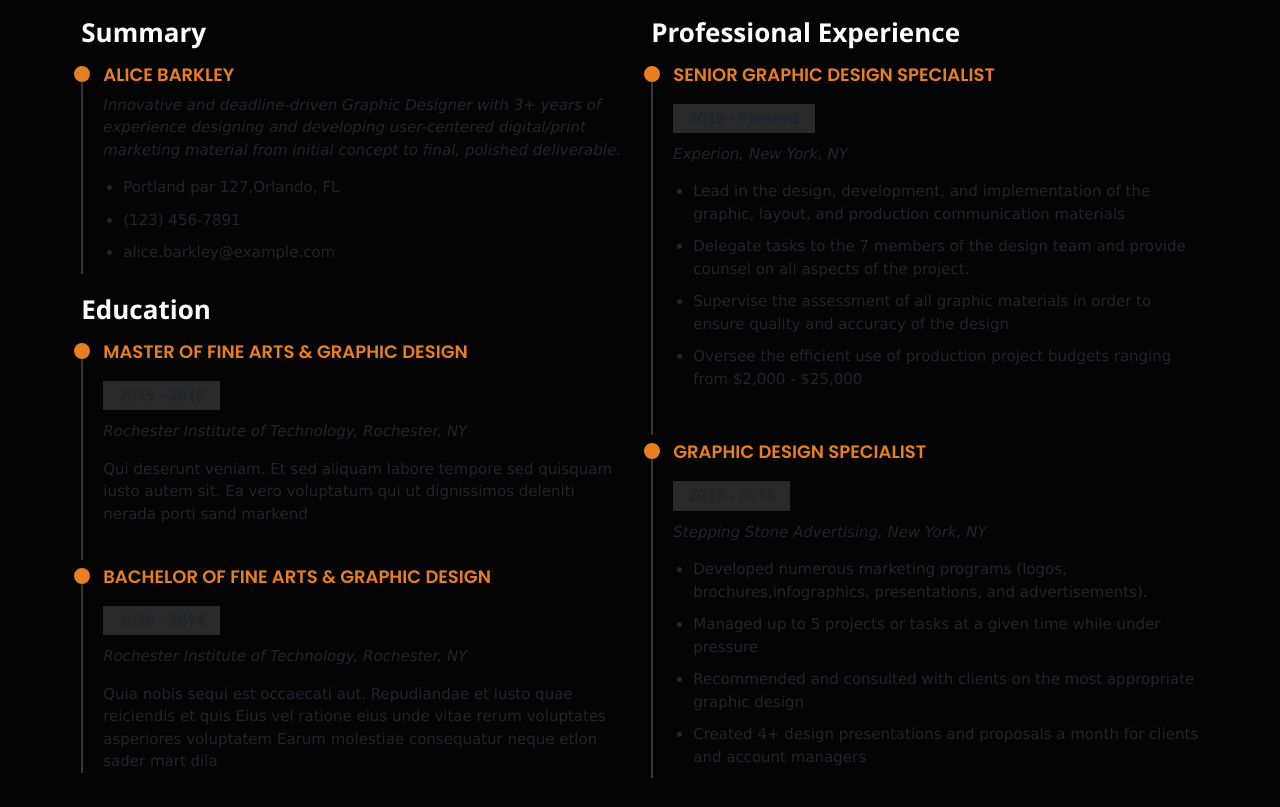
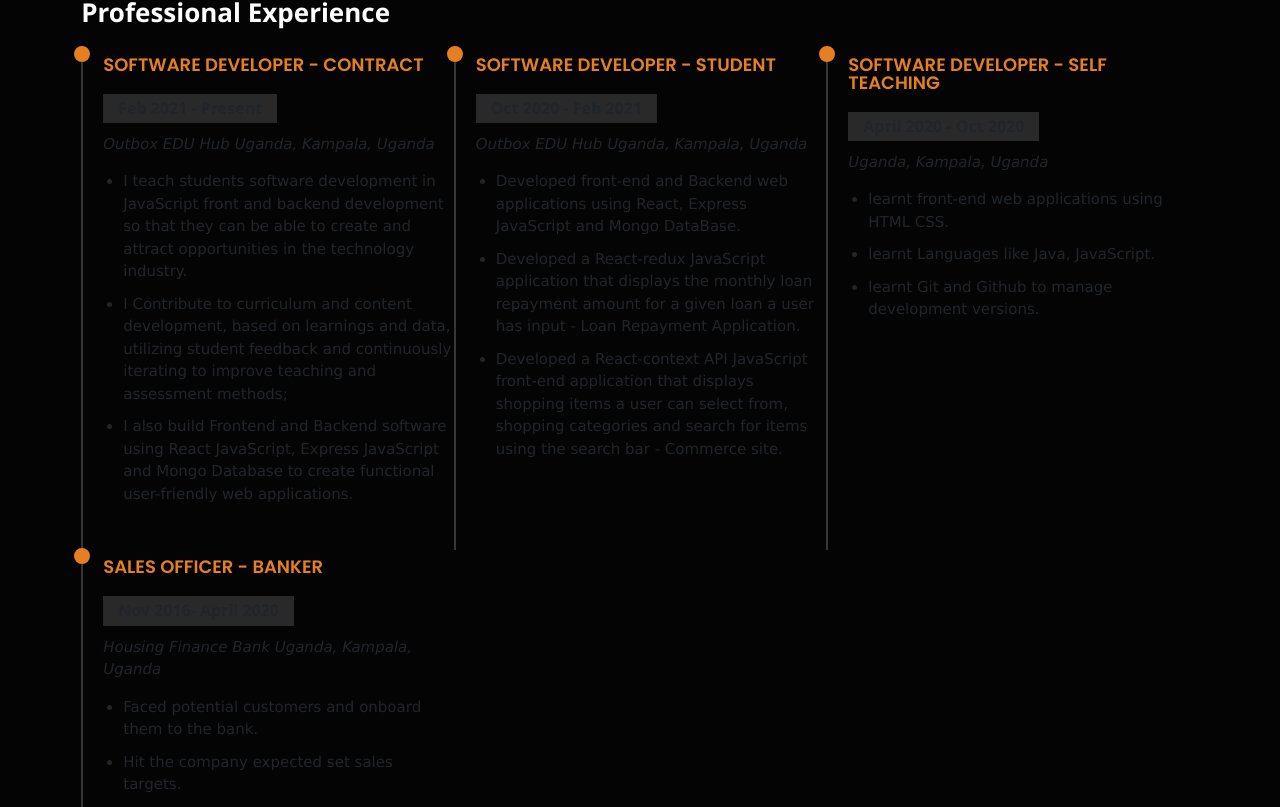
Before and after one commit to MichaelKasingye/latest-portfolio-site, a Next.js app: page / in a window 1280 px wide. Shown: the part 1793-2600 px from the top of the page. Built offline with nearby package versions, Linux system fonts and the light colour scheme.

Commit message:
FEAT: Add images

```diff
--- a/components/Contact/Contact.js
+++ b/components/Contact/Contact.js
@@ -18,7 +18,7 @@ function Blogs() {
           <p>Contact Me</p>
         </div>
 
-        <form action="forms/contact.php" method="post" role="form" className="php-email-form mt-4" data-aos="fade-up">
+        <form  role="form" className="php-email-form mt-4" data-aos="fade-up"name="contact"  method="POST"  data-netlify="true">
           <div className="row">
             <div className="col-md-6 form-group" >
               <input type="text" name="name" className="form-control" id="name" placeholder="Your Name" required/>
@@ -28,10 +28,10 @@ function Blogs() {
             </div>
           </div>
           <div className="form-group mt-3" data-aos="fade-right">
-            <input type="text" className="form-control" name="subject" id="subject" placeholder="Subject" required/>
+            <input type="text" className="form-control" name="subject" id="subject contact_form_name" placeholder="Subject"  required/>
           </div>
           <div className="form-group mt-3" data-aos="fade-left">
-            <textarea className="form-control" name="message" rows="5" placeholder="Message" required></textarea>
+            <textarea className="form-control" name="message" rows="5" placeholder="Message" id="contact-form-message" type="text"  required></textarea>
           </div>
           <div className="my-3">
             <div className="loading">Loading</div>
--- a/components/Navbar.js
+++ b/components/Navbar.js
@@ -74,6 +74,11 @@ function NavBar() {
       <a> Resume</a>
     </Link>
     </li>
+    <li className="option" onClick={closeMobileMenu}>
+    <Link href="/#portfolio">
+      <a> Portfolio</a>
+    </Link>
+    </li>
 
     <li className="thedropdown option">
     <Link href="/#blogs">
--- a/components/Resume/Resume.js
+++ b/components/Resume/Resume.js
@@ -1,7 +1,7 @@
 import React, { useEffect }  from 'react'
 import Aos from 'aos'
 import "aos/dist/aos.css"
-import {resumeIcons} from "../../utilities/sections/resume"
+import {resumeExperience, resumeIcons} from "../../utilities/sections/resume"
 
 import SwiperCore, { Autoplay, Pagination } from "swiper";
 SwiperCore.use([Autoplay, Pagination]);
@@ -46,58 +46,29 @@ function Services() {
         </div>
       </div>
 
-      <div className="row" data-aos="fade-right">
-        <div className="col-lg-6">
-          <h3 className="resume-title">Summary</h3>
-          <div className="resume-item pb-0" >
-            <h4>Alice Barkley</h4>
-            <p><em>Innovative and deadline-driven Graphic Designer with 3+ years of experience designing and developing user-centered digital/print marketing material from initial concept to final, polished deliverable.</em></p>
-            <ul>
-              <li>Portland par 127,Orlando, FL</li>
-              <li>(123) 456-7891</li>
-              <li>alice.barkley@example.com</li>
-            </ul>
-          </div>
+      <div >
 
-          <h3 className="resume-title">Education</h3>
-          <div className="resume-item">
-            <h4>Master of Fine Arts &amp; Graphic Design</h4>
-            <h5>2015 - 2016</h5>
-            <p><em>Rochester Institute of Technology, Rochester, NY</em></p>
-            <p>Qui deserunt veniam. Et sed aliquam labore tempore sed quisquam iusto autem sit. Ea vero voluptatum qui ut dignissimos deleniti nerada porti sand markend</p>
-          </div>
-          <div className="resume-item">
-            <h4>Bachelor of Fine Arts &amp; Graphic Design</h4>
-            <h5>2010 - 2014</h5>
-            <p><em>Rochester Institute of Technology, Rochester, NY</em></p>
-            <p>Quia nobis sequi est occaecati aut. Repudiandae et iusto quae reiciendis et quis Eius vel ratione eius unde vitae rerum voluptates asperiores voluptatem Earum molestiae consequatur neque etlon sader mart dila</p>
-          </div>
+          <h3 className="resume-title">Professional Experience</h3>
+        <div className="grid" data-aos="fade-right">
+
+
+        {
+            resumeExperience.map((info, index) =>(
+          <div className="resume-item " data-aos="fade-up" key = {index} >
+          <h4>{info.jobTitle}</h4>
+          <h5>{info.period}</h5>
+          <p><em>{info.companyAndLocation}</em></p>
+          <ul>
+            { info.jobDescriptions.map((list, index) =>(
+              <li  key = {index}>{list}</li>
+            ))}
+
+          </ul>
         </div>
+            ))
+          }
 
-        <div className="col-lg-6" data-aos="fade-right">
-          <h3 className="resume-title">Professional Experience</h3>
-          <div className="resume-item">
-            <h4>Senior graphic design specialist</h4>
-            <h5>2019 - Present</h5>
-            <p><em>Experion, New York, NY </em></p>
-            <ul>
-              <li>Lead in the design, development, and implementation of the graphic, layout, and production communication materials</li>
-              <li>Delegate tasks to the 7 members of the design team and provide counsel on all aspects of the project. </li>
-              <li>Supervise the assessment of all graphic materials in order to ensure quality and accuracy of the design</li>
-              <li>Oversee the efficient use of production project budgets ranging from $2,000 - $25,000</li>
-            </ul>
-          </div>
-          <div className="resume-item">
-            <h4>Graphic design specialist</h4>
-            <h5>2017 - 2018</h5>
-            <p><em>Stepping Stone Advertising, New York, NY</em></p>
-            <ul>
-              <li>Developed numerous marketing programs (logos, brochures,infographics, presentations, and advertisements).</li>
-              <li>Managed up to 5 projects or tasks at a given time while under pressure</li>
-              <li>Recommended and consulted with clients on the most appropriate graphic design</li>
-              <li>Created 4+ design presentations and proposals a month for clients and account managers</li>
-            </ul>
-          </div>
+
         </div>
       </div>
 
--- a/pages/index.js
+++ b/pages/index.js
@@ -19,9 +19,9 @@ export default function Home() {
   return (
     <div >
       <Header
-      title="thestella center"
-      metaName="The Stella Center"
-      metaContent="Stella Center Page, details about child aid"/>
+      title="Michael Kasingye"
+      metaName="Michael Kasingye"
+      metaContent="Michael Kasingye Page, details about Michael Kasingye as a software developer"/>
 
 
       <Hero/>
--- a/styles/globals.css
+++ b/styles/globals.css
@@ -669,12 +669,31 @@ color: white;
   background: #E67E22;
   border: 2px solid #E67E22;
 }
+.grid{
+  display: grid;
+  grid-template-columns: repeat(3, 1fr);
+  justify-items: stretch;
+  align-items: stretch;
+}
 
 @media (max-width: 992px) {
   .row .image{
     width: 300px;
   }
 }
+@media (max-width: 769px) {
+  .grid{
+    grid-template-columns: repeat(2, 1fr);
+
+  }
+}
+@media (max-width: 539px) {
+   .grid{
+  grid-template-columns: repeat(1, 1fr);
+
+  }
+}
+
 /*--------------------------------------------------------------
 # Portfolio
 --------------------------------------------------------------*/
@@ -739,13 +758,13 @@ color: white;
   left: 0;
   right: 0;
   bottom: 0;
-  text-align: center;
+  text-align: left;
   z-index: 3;
   transition: all ease-in-out 0.3s;
   display: flex;
   flex-direction: column;
-  justify-content: center;
-  align-items: center;
+  justify-content: flex-end;
+  align-items: flex-start;
 }
 .portfolio .portfolio-wrap .portfolio-info::before {
   display: block;
@@ -753,8 +772,8 @@ color: white;
   width: 48px;
   height: 48px;
   position: absolute;
-  top: 35px;
-  left: 35px;
+  top: 5px;
+  left: 15px;
   border-top: 3px solid #fff;
   border-left: 3px solid #fff;
   transition: all 0.5s ease 0s;
@@ -766,8 +785,8 @@ color: white;
   width: 48px;
   height: 48px;
   position: absolute;
-  bottom: 35px;
-  right: 35px;
+  bottom: 5px;
+  right: 15px;
   border-bottom: 3px solid #fff;
   border-right: 3px solid #fff;
   transition: all 0.5s ease 0s;
@@ -777,6 +796,8 @@ color: white;
   font-size: 20px;
   color: #fbfbfc;
   font-weight: 600;
+  padding: 2px;
+
 }
 .portfolio .portfolio-wrap .portfolio-info p {
   background: rgba(0, 0, 0, 0.6);
@@ -785,7 +806,7 @@ color: white;
   /* font-size: 14px; */
   /* text-transform: uppercase; */
   padding: 10px;
-  border-radius: 5px;
+  /* border-radius: 5px; */
   margin: 0;
 }
 .portfolio .portfolio-wrap .portfolio-links {
--- a/utilities/sections/resume.js
+++ b/utilities/sections/resume.js
@@ -25,12 +25,43 @@ export const resumeIcons = [
 
 export const resumeExperience = [
   {
-    jobTitle: "Agile Development" ,
-    period:"#e361ff",
-    companyAndLocation:<i className="bi bi-book" style={{ color: "#e80368" }} />,
+    jobTitle: "SOFTWARE DEVELOPER - CONTRACT" ,
+    period:"Feb 2021 - Present",
+    companyAndLocation:"Outbox EDU Hub Uganda, Kampala, Uganda",
     jobDescriptions:[
-      "sdsds",
-      "sdsdss"
+      "I teach students software development in JavaScript front and backend development so that they can be able to create and attract opportunities in the technology industry.",
+      "I Contribute to curriculum and content development, based on learnings and data, utilizing student feedback and continuously iterating to improve teaching and assessment methods;",
+      "I also build Frontend and Backend software using React JavaScript, Express JavaScript and Mongo Database to create functional user-friendly web applications."
     ]
-  }
+  },
+  {
+    jobTitle: "SOFTWARE DEVELOPER - STUDENT" ,
+    period:"Oct 2020 - Feb 2021",
+    companyAndLocation:"Outbox EDU Hub Uganda, Kampala, Uganda",
+    jobDescriptions:[
+      "Developed front-end and Backend web applications using React, Express JavaScript and Mongo DataBase.",
+      "Developed a React-redux JavaScript application that displays the monthly loan repayment amount for a given loan a user has input - Loan Repayment Application." ,
+      "Developed a React-context API JavaScript front-end application that displays shopping items a user can select from, shopping categories and search for items using the search bar - Commerce site."
+       ]
+  },
+  {
+    jobTitle: "SOFTWARE DEVELOPER - SELF TEACHING" ,
+    period:"April 2020 - Oct 2020",
+    companyAndLocation:"Uganda, Kampala, Uganda",
+    jobDescriptions:[
+      "learnt front-end web applications using HTML CSS.",
+      "learnt Languages like Java, JavaScript." ,
+      "learnt Git and Github to manage development versions."
+       ]
+  },
+  {
+    jobTitle: "SALES OFFICER - BANKER" ,
+    period:"Nov 2016- April 2020",
+    companyAndLocation:"Housing Finance Bank Uganda, Kampala, Uganda",
+    jobDescriptions:[
+      "Faced potential customers and onboard them to the  bank.",
+      "Hit the company expected set sales targets." ,
+      "Provide customer service and provide business solutions to customer business challenges."
+       ]
+  },
 ]
```
Also changed, not shown: components/Portfolio/Portfolio.js (+13 -32 lines), utilities/sections/portfolio.js (added, +60 -0 lines).
